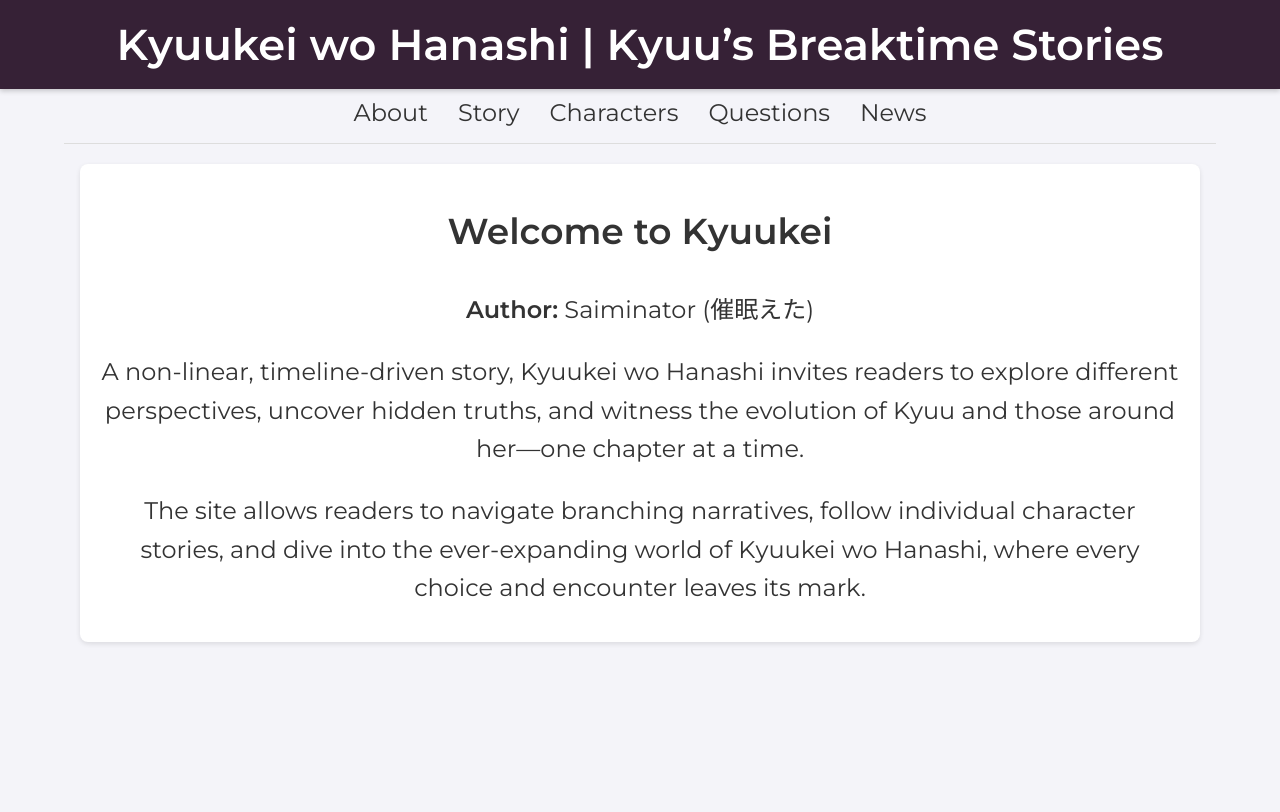
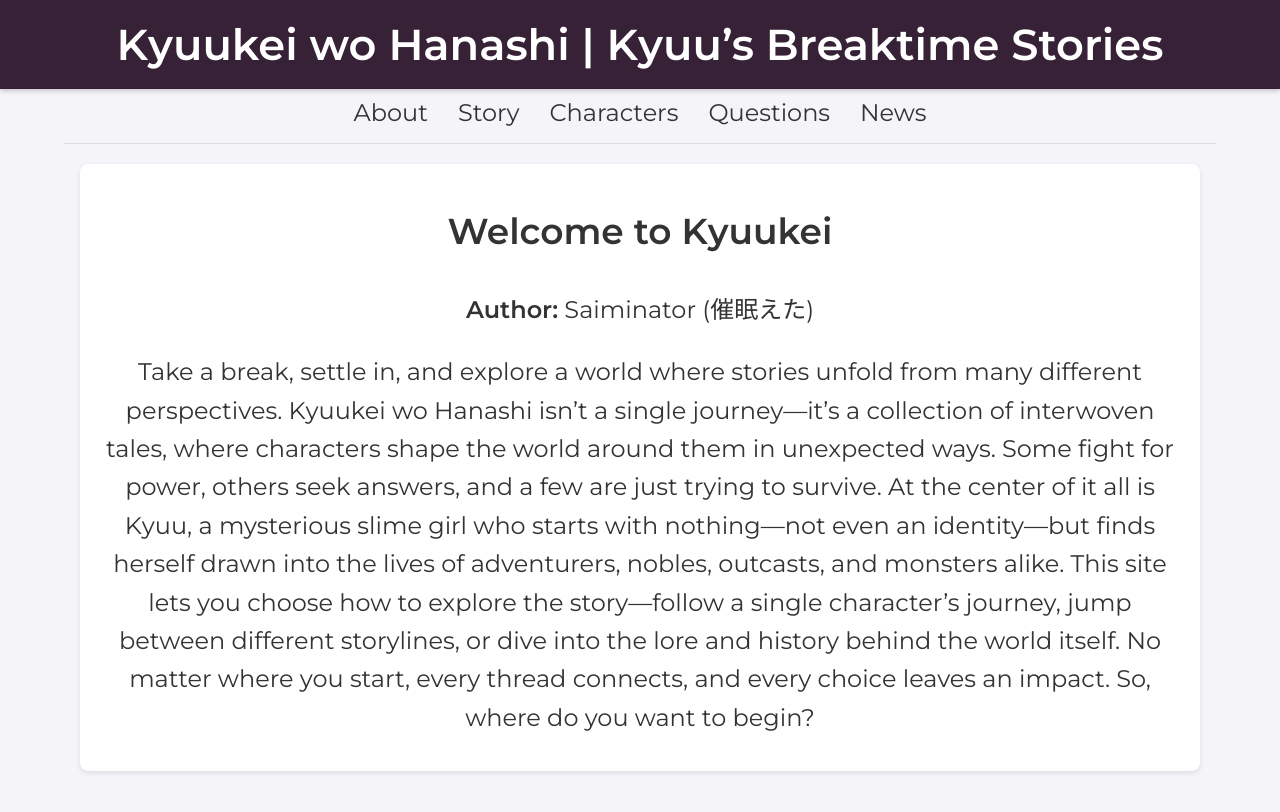
Before and after one commit to Saiminator/Kyuukei, a Jekyll site: the page built from index.html, in a window 1280 px wide. Shown: the top 812 px of the page. Built offline with Jekyll 4.4.1, drawn with Linux system fonts in a browser that asks for light colours.

Commit message:
Update index.html

```diff
--- a/index.html
+++ b/index.html
@@ -7,9 +7,12 @@ title: Home
   <h1>Welcome to Kyuukei</h1>
   <p><strong>Author:</strong> Saiminator (催眠えた)</p>
   <p>
-    A non-linear, timeline-driven story, Kyuukei wo Hanashi invites readers to explore different perspectives, uncover hidden truths, and witness the evolution of Kyuu and those around her—one chapter at a time.
-  </p>
-  <p>
-    The site allows readers to navigate branching narratives, follow individual character stories, and dive into the ever-expanding world of Kyuukei wo Hanashi, where every choice and encounter leaves its mark.
+    Take a break, settle in, and explore a world where stories unfold from many different perspectives.
+
+Kyuukei wo Hanashi isn’t a single journey—it’s a collection of interwoven tales, where characters shape the world around them in unexpected ways. Some fight for power, others seek answers, and a few are just trying to survive. At the center of it all is Kyuu, a mysterious slime girl who starts with nothing—not even an identity—but finds herself drawn into the lives of adventurers, nobles, outcasts, and monsters alike.
+
+This site lets you choose how to explore the story—follow a single character’s journey, jump between different storylines, or dive into the lore and history behind the world itself. No matter where you start, every thread connects, and every choice leaves an impact.
+
+So, where do you want to begin?
   </p>
 </section>
```
